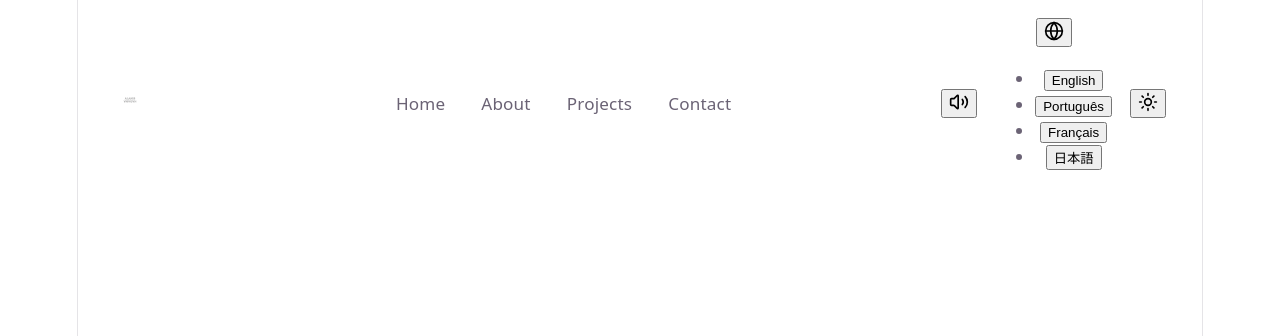
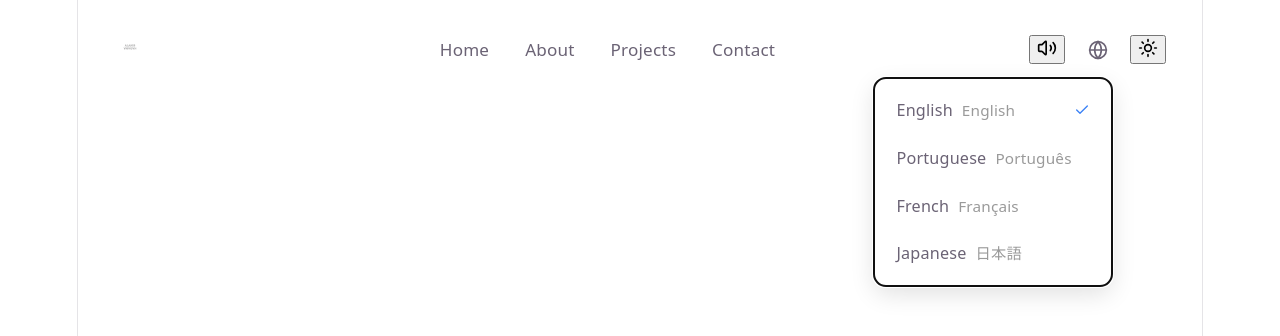
Before and after one commit to hadamas/portfolio, a React app: page / in a window 1280 px wide. Both pictures are taken after a click on the button 1094 px from the left and 49 px from the top of the page. Shown: the top 336 px of the page. Built offline with nearby package versions, Linux system fonts and the light colour scheme; the HTML template or start-up script is replaced by a standard one.

Commit message:
feat: improve language selector design and behavior

```diff
--- a/package.json
+++ b/package.json
@@ -12,6 +12,7 @@
     "test:ui": "vitest --ui"
   },
   "dependencies": {
+    "@headlessui/react": "^2.2.10",
     "lucide-react": "^1.41.0",
     "react": "^19.2.8",
     "react-dom": "^19.2.8"
--- a/src/components/layout/Header/components/LanguageSelector.jsx
+++ b/src/components/layout/Header/components/LanguageSelector.jsx
@@ -1,60 +1,42 @@
-import { useState, useRef, useEffect } from 'react'
-import { Globe } from 'lucide-react'
+import { useState } from 'react'
+import { Listbox } from '@headlessui/react'
+import { Globe, Check } from 'lucide-react'
 import styles from './LanguageSelector.module.css'
 
 const LANGUAGES = [
-  { code: 'en', label: 'English' },
-  { code: 'pt', label: 'Português' },
-  { code: 'fr', label: 'Français' },
-  { code: 'jp', label: '日本語' },
+  { code: 'en', native: 'English', names: { en: 'English', pt: 'Inglês', fr: 'Anglais', ja: '英語' } },
+  { code: 'pt', native: 'Português', names: { en: 'Portuguese', pt: 'Português', fr: 'Portugais', ja: 'ポルトガル語' } },
+  { code: 'fr', native: 'Français', names: { en: 'French', pt: 'Francês', fr: 'Français', ja: 'フランス語' } },
+  { code: 'ja', native: '日本語', names: { en: 'Japanese', pt: 'Japonês', fr: 'Japonais', ja: '日本語' } },
 ]
 
 function LanguageSelector() {
-  const [isOpen, setIsOpen] = useState(false)
-  const [selected, setSelected] = useState('en')
-  const containerRef = useRef(null)
-
-  useEffect(() => {
-    function handleClickOutside(event) {
-      if (containerRef.current && !containerRef.current.contains(event.target)) {
-        setIsOpen(false)
-      }
-    }
-    document.addEventListener('mousedown', handleClickOutside)
-    return () => document.removeEventListener('mousedown', handleClickOutside)
-  }, [])
+  const [selected, setSelected] = useState(LANGUAGES[0])
 
   return (
-    <div className={styles.wrapper} ref={containerRef}>
-      <button
-        className={styles.toggle}
-        onClick={() => setIsOpen((prev) => !prev)}
-        aria-label="Selecionar idioma"
-        aria-expanded={isOpen}
-      >
-        <Globe size={20} />
-      </button>
+    <Listbox value={selected} onChange={setSelected}>
+      <div className={styles.wrapper}>
+        <Listbox.Button className={styles.trigger} aria-label="Selecionar idioma">
+          <Globe size={20} />
+        </Listbox.Button>
 
-      {isOpen && (
-        <ul className={styles.dropdown} role="listbox">
+        <Listbox.Options className={styles.dropdown}>
           {LANGUAGES.map((lang) => (
-            <li key={lang.code}>
-              <button
-                className={styles.option}
-                role="option"
-                aria-selected={selected === lang.code}
-                onClick={() => {
-                  setSelected(lang.code)
-                  setIsOpen(false)
-                }}
-              >
-                {lang.label}
-              </button>
-            </li>
+            <Listbox.Option key={lang.code} value={lang} className={styles.option}>
+              {({ selected: isSelected }) => (
+                <span className={styles.optionRow}>
+                  <span className={styles.optionText}>
+                    <span className={styles.optionName}>{lang.names[selected.code]}</span>
+                    <span className={styles.optionNative}>{lang.native}</span>
+                  </span>
+                  {isSelected && <Check size={16} className={styles.checkIcon} />}
+                </span>
+              )}
+            </Listbox.Option>
           ))}
-        </ul>
-      )}
-    </div>
+        </Listbox.Options>
+      </div>
+    </Listbox>
   )
 }
 
--- a/src/components/layout/Header/components/LanguageSelector.module.css
+++ b/src/components/layout/Header/components/LanguageSelector.module.css
@@ -0,0 +1,69 @@
+.wrapper {
+  position: relative;
+}
+
+.trigger {
+  display: flex;
+  align-items: center;
+  justify-content: center;
+  background: none;
+  border: none;
+  padding: 0.25rem;
+  cursor: pointer;
+  color: inherit;
+}
+
+.trigger:hover {
+  opacity: 0.7;
+}
+
+.dropdown {
+  position: absolute;
+  top: calc(100% + 0.75rem);
+  right: 0;
+  min-width: 220px;
+  background-color: var(--dropdown-bg, #ffffff);
+  border-radius: 12px;
+  box-shadow: 0 8px 24px rgba(0, 0, 0, 0.12);
+  padding: 0.5rem;
+  list-style: none;
+  z-index: 100;
+}
+
+.option {
+  cursor: pointer;
+  border-radius: 8px;
+}
+
+.optionRow {
+  display: flex;
+  align-items: center;
+  justify-content: space-between;
+  padding: 0.6rem 0.75rem;
+  border-radius: 8px;
+}
+
+.option:hover .optionRow {
+  background-color: var(--dropdown-hover-bg, #f4f4f5);
+}
+
+.optionText {
+  display: flex;
+  align-items: baseline;
+  gap: 0.5rem;
+  font-size: 0.9rem;
+}
+
+.optionName {
+  font-weight: 500;
+}
+
+.optionNative {
+  color: var(--text-muted, #9a9a9a);
+  font-size: 0.85rem;
+}
+
+.checkIcon {
+  color: var(--accent-color, #3b82f6);
+  flex-shrink: 0;
+}
```
Also changed, not shown: 2 other files (tests, documents, lock files or other folders).
